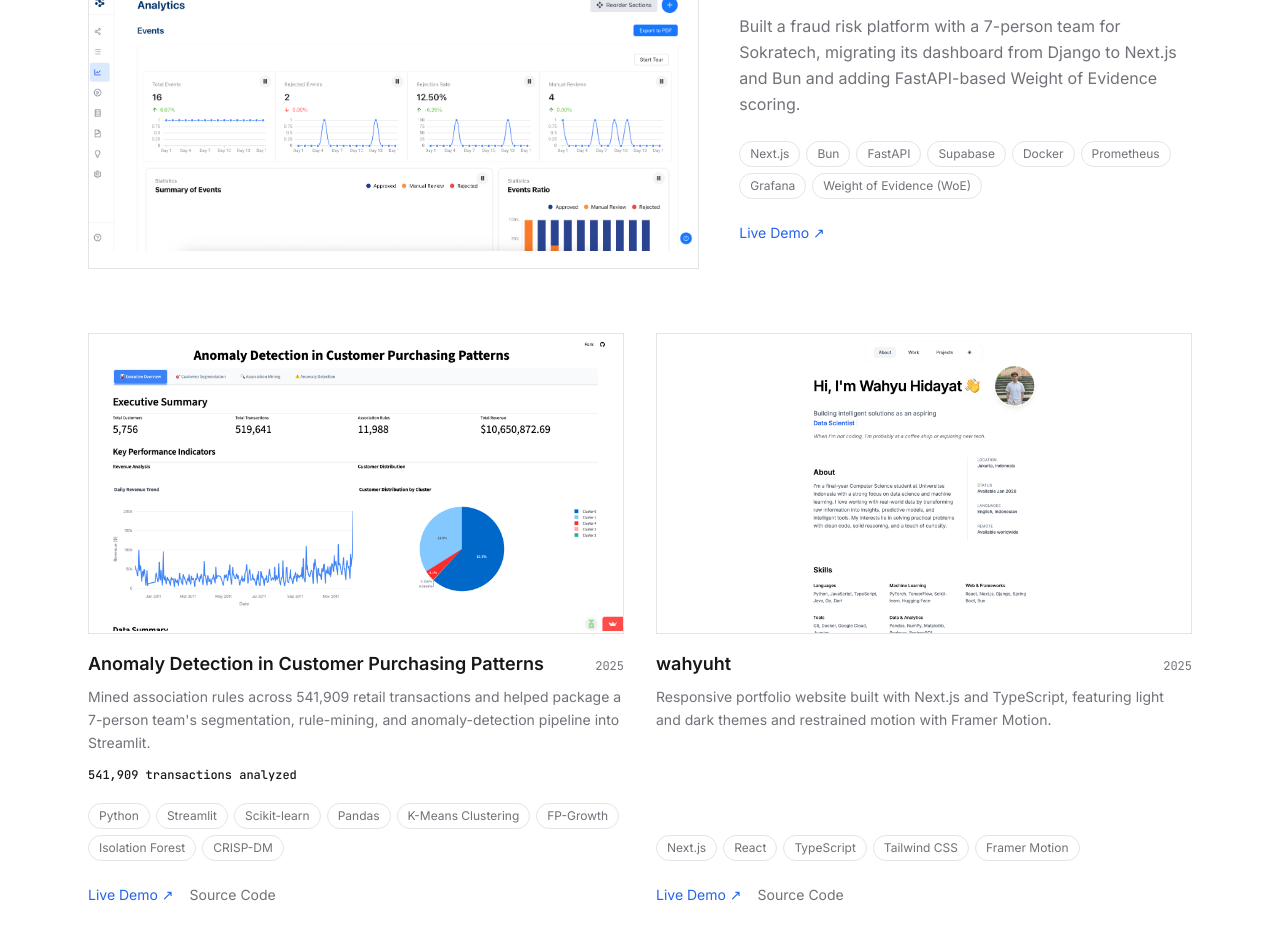
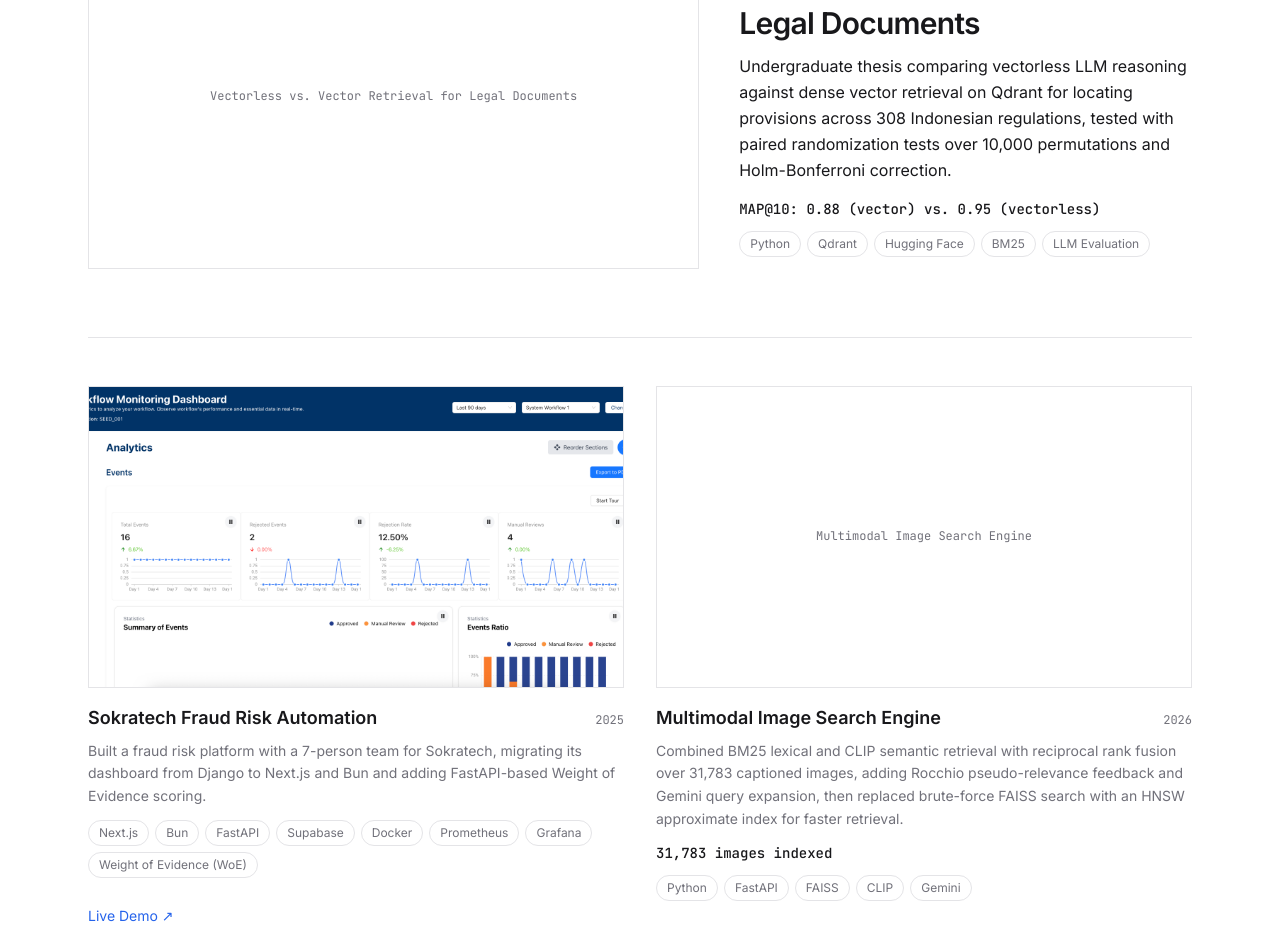
Before and after one commit to wahyuhiddayat/wahyuht, a Next.js app: page / in a window 1280 px wide. Shown: the part 2520-3472 px from the top of the page. Built offline with nearby package versions, Linux system fonts and the light colour scheme.

Commit message:
refactor: rebuild projects section with featured thesis and image placeholders

```diff
--- a/src/components/ProjectCard.tsx
+++ /dev/null
@@ -1,104 +0,0 @@
-import Image from 'next/image';
-
-type ProjectCardProps = {
-  title: string;
-  description: string;
-  date: string;
-  imageUrl?: string;
-  skills: string[];
-  metric?: string;
-  links?: {
-    website?: string;
-    github?: string;
-  };
-  featured?: boolean;
-};
-
-export default function ProjectCard({
-  title,
-  description,
-  date,
-  imageUrl,
-  skills,
-  metric,
-  links,
-  featured = false,
-}: ProjectCardProps) {
-  return (
-    <article className={featured ? "grid lg:grid-cols-[1.35fr_1fr] gap-6 lg:gap-10 items-start" : "h-full flex flex-col"}>
-      {imageUrl && (
-        <div className={`relative w-full aspect-video border border-hairline overflow-hidden bg-paper ${featured ? "" : "mb-4"}`}>
-          <Image
-            src={imageUrl}
-            alt={title}
-            fill
-            sizes={featured ? "(max-width: 1024px) 100vw, 60vw" : "(max-width: 768px) 100vw, 50vw"}
-            className="object-contain"
-          />
-        </div>
-      )}
-
-      <div className={`flex flex-col flex-1 ${featured ? "lg:pt-2" : ""}`}>
-        <div className="flex justify-between items-baseline gap-3 mb-2">
-          <h3 className={`font-semibold text-ink text-balance ${featured ? "text-2xl sm:text-3xl tracking-tight" : "text-lg"}`}>
-            {title}
-          </h3>
-          <span className="font-mono text-xs text-muted shrink-0">{date}</span>
-        </div>
-
-        <p className={`text-muted leading-relaxed ${featured ? "text-base mb-5" : "text-sm mb-3"}`}>
-          {description}
-        </p>
-
-        {metric && (
-          <p className={`reading mb-4 ${featured ? "text-sm" : "text-xs"}`}>
-            {metric.includes('→') ? (
-              <>
-                {metric.split('→')[0]}
-                <span className="reading-arrow">&#8594;</span>
-                {metric.split('→')[1]}
-              </>
-            ) : (
-              metric
-            )}
-          </p>
-        )}
-
-        <div className="pt-1 space-y-3 mt-auto">
-          <div className="flex flex-wrap gap-1.5">
-            {skills.map((skill, index) => (
-              <span key={index} className="chip">
-                {skill}
-              </span>
-            ))}
-          </div>
-
-          {links && (
-            <div className="flex gap-4">
-              {links.website && (
-                <a
-                  href={links.website}
-                  target="_blank"
-                  rel="noopener noreferrer"
-                  className="inline-flex min-h-11 items-center text-sm text-accent hover:underline underline-offset-4"
-                >
-                  Live Demo &#8599;
-                </a>
-              )}
-              {links.github && (
-                <a
-                  href={links.github}
-                  target="_blank"
-                  rel="noopener noreferrer"
-                  className="inline-flex min-h-11 items-center text-sm text-muted hover:text-ink transition-colors"
-                >
-                  Source Code
-                </a>
-              )}
-            </div>
-          )}
-        </div>
-      </div>
-    </article>
-  );
-}
--- a/src/components/sections/ProjectsSection.tsx
+++ b/src/components/sections/ProjectsSection.tsx
@@ -1,39 +1,37 @@
-import ProjectCard from "@/components/ProjectCard";
+import Image from "next/image";
 import SectionHeading from "@/components/SectionHeading";
 import { projectsData, type ProjectDetail } from "@/data/projects";
 
-function ProjectLogRow({ title, description, date, metric, skills, links }: ProjectDetail) {
+function ProjectThumbnail({
+  title,
+  imageUrl,
+  sizes,
+  className = "",
+}: {
+  title: string;
+  imageUrl?: string;
+  sizes: string;
+  className?: string;
+}) {
   return (
-    <div className="log-row">
-      <div className="self-start font-mono text-muted text-xs sm:text-sm whitespace-nowrap">{date}</div>
+    <div
+      className={`relative aspect-video border border-hairline overflow-hidden bg-paper flex items-center justify-center ${className}`}
+    >
+      {imageUrl ? (
+        <Image src={imageUrl} alt={title} fill sizes={sizes} className="object-cover" />
+      ) : (
+        <span className="font-mono text-muted text-xs text-center px-6 leading-relaxed">
+          {title}
+        </span>
+      )}
+    </div>
+  );
+}
 
-      <div>
-        <h3 className="font-semibold text-ink text-sm sm:text-base mb-1">{title}</h3>
-        <p className="text-muted text-sm leading-relaxed mb-2">{description}</p>
+function ProjectLinks({ links }: { links?: ProjectDetail["links"] }) {
+  if (!links || (!links.website && !links.github)) return null;
 
-        {metric && (
-          <p className="reading text-xs sm:text-sm mb-2">
-            {metric.includes('→') ? (
-              <>
-                {metric.split('→')[0]}
-                <span className="reading-arrow">&#8594;</span>
-                {metric.split('→')[1]}
-              </>
-            ) : (
-              metric
-            )}
-          </p>
-        )}
-
-        <div className="flex flex-wrap gap-1.5 mb-2">
-          {skills.map((skill) => (
-            <span key={skill} className="chip">
-              {skill}
-            </span>
-          ))}
-        </div>
-
-        {links && (links.website || links.github) && (
+  return (
     <div className="flex gap-4">
       {links.website && (
         <a
@@ -56,45 +54,100 @@ function ProjectLogRow({ title, description, date, metric, skills, links }: Proj
         </a>
       )}
     </div>
+  );
+}
+
+function ProjectMetric({ metric }: { metric?: string }) {
+  if (!metric) return null;
+
+  return (
+    <p className="reading text-sm mb-3">
+      {metric.includes("→") ? (
+        <>
+          {metric.split("→")[0]}
+          <span className="reading-arrow">&#8594;</span>
+          {metric.split("→")[1]}
+        </>
+      ) : (
+        metric
       )}
+    </p>
+  );
+}
+
+function ProjectCard({ title, description, date, metric, skills, links, imageUrl }: ProjectDetail) {
+  return (
+    <article className="flex flex-col">
+      <ProjectThumbnail title={title} imageUrl={imageUrl} sizes="(max-width: 768px) 100vw, 50vw" className="mb-4" />
+
+      <div className="flex justify-between items-baseline gap-3 mb-2">
+        <h3 className="font-semibold text-ink text-lg text-balance">{title}</h3>
+        <span className="font-mono text-xs text-muted shrink-0">{date}</span>
       </div>
+
+      <p className="text-muted text-sm leading-relaxed mb-3">{description}</p>
+
+      <ProjectMetric metric={metric} />
+
+      <div className="flex flex-wrap gap-1.5 mb-4">
+        {skills.map((skill) => (
+          <span key={skill} className="chip">
+            {skill}
+          </span>
+        ))}
       </div>
+
+      <ProjectLinks links={links} />
+    </article>
+  );
+}
+
+function FeaturedProject({ title, description, date, metric, skills, links, imageUrl }: ProjectDetail) {
+  return (
+    <article className="grid lg:grid-cols-[1.35fr_1fr] gap-6 lg:gap-10 items-start pb-14 lg:pb-16 border-b border-hairline">
+      <ProjectThumbnail title={title} imageUrl={imageUrl} sizes="(max-width: 1024px) 100vw, 60vw" />
+
+      <div className="lg:pt-2 flex flex-col">
+        <div className="flex justify-between items-baseline gap-3 mb-3">
+          <h3 className="text-2xl sm:text-3xl font-semibold tracking-tight text-ink text-balance">
+            {title}
+          </h3>
+          <span className="font-mono text-xs text-muted shrink-0">{date}</span>
+        </div>
+
+        <p className="text-ink text-base leading-relaxed mb-4">{description}</p>
+
+        <ProjectMetric metric={metric} />
+
+        <div className="flex flex-wrap gap-1.5 mb-4">
+          {skills.map((skill) => (
+            <span key={skill} className="chip">
+              {skill}
+            </span>
+          ))}
+        </div>
+
+        <ProjectLinks links={links} />
+      </div>
+    </article>
   );
 }
 
 export default function ProjectsSection() {
-  const withImages = projectsData.filter((project) => project.imageUrl);
-  const withoutImages = projectsData.filter((project) => !project.imageUrl);
+  const [featured, ...rest] = projectsData;
 
   return (
     <section id="projects" className="py-20 lg:py-32 border-b border-hairline scroll-mt-16">
       <div>
         <SectionHeading>Selected work</SectionHeading>
 
-        <div className="grid grid-cols-1 lg:grid-cols-2 gap-x-8 gap-y-14 lg:gap-y-16">
-          {withImages.map((project, index) => (
-            <div key={project.title} className={index === 0 ? "lg:col-span-2" : undefined}>
-              <ProjectCard
-                title={project.title}
-                description={project.description}
-                date={project.date}
-                imageUrl={project.imageUrl}
-                skills={project.skills}
-                metric={project.metric}
-                links={project.links}
-                featured={index === 0}
-              />
-            </div>
+        <FeaturedProject {...featured} />
+
+        <div className="grid grid-cols-1 md:grid-cols-2 gap-x-8 gap-y-12 lg:gap-y-14 pt-12 items-start">
+          {rest.map((project) => (
+            <ProjectCard key={project.title} {...project} />
           ))}
         </div>
-
-        {withoutImages.length > 0 && (
-          <div className="mt-14 lg:mt-16 pt-2 border-t border-hairline">
-            {withoutImages.map((project) => (
-              <ProjectLogRow key={project.title} {...project} />
-            ))}
-          </div>
-        )}
       </div>
     </section>
   );
--- a/src/data/projects.ts
+++ b/src/data/projects.ts
@@ -15,6 +15,13 @@ export interface ProjectDetail {
 
 export const projectsData: ProjectDetail[] = [
   {
+    title: "Vectorless vs. Vector Retrieval for Legal Documents",
+    description: "Undergraduate thesis comparing vectorless LLM reasoning against dense vector retrieval on Qdrant for locating provisions across 308 Indonesian regulations, tested with paired randomization tests over 10,000 permutations and Holm-Bonferroni correction.",
+    date: "2026",
+    skills: ["Python", "Qdrant", "Hugging Face", "BM25", "LLM Evaluation"],
+    metric: "MAP@10: 0.88 (vector) vs. 0.95 (vectorless)"
+  },
+  {
     title: "Sokratech Fraud Risk Automation",
     description: "Built a fraud risk platform with a 7-person team for Sokratech, migrating its dashboard from Django to Next.js and Bun and adding FastAPI-based Weight of Evidence scoring.",
     date: "2025",
@@ -23,13 +30,6 @@ export const projectsData: ProjectDetail[] = [
     links: {
       website: "https://monitoring-fe-next-1277451848.us-central1.run.app/"
     }
-  },
-  {
-    title: "Vectorless vs. Vector Retrieval for Legal Documents",
-    description: "Undergraduate thesis comparing vectorless LLM reasoning against dense vector retrieval on Qdrant for locating provisions across 308 Indonesian regulations, tested with paired randomization tests over 10,000 permutations and Holm-Bonferroni correction.",
-    date: "2026",
-    skills: ["Python", "Qdrant", "Hugging Face", "BM25", "LLM Evaluation"],
-    metric: "MAP@10: 0.88 (vector) vs. 0.95 (vectorless)"
   },
   {
     title: "Multimodal Image Search Engine",
```
Also changed, not shown: public/images/coming_soon.png (deleted). Lines whose indentation alone changed are shown as unchanged.
